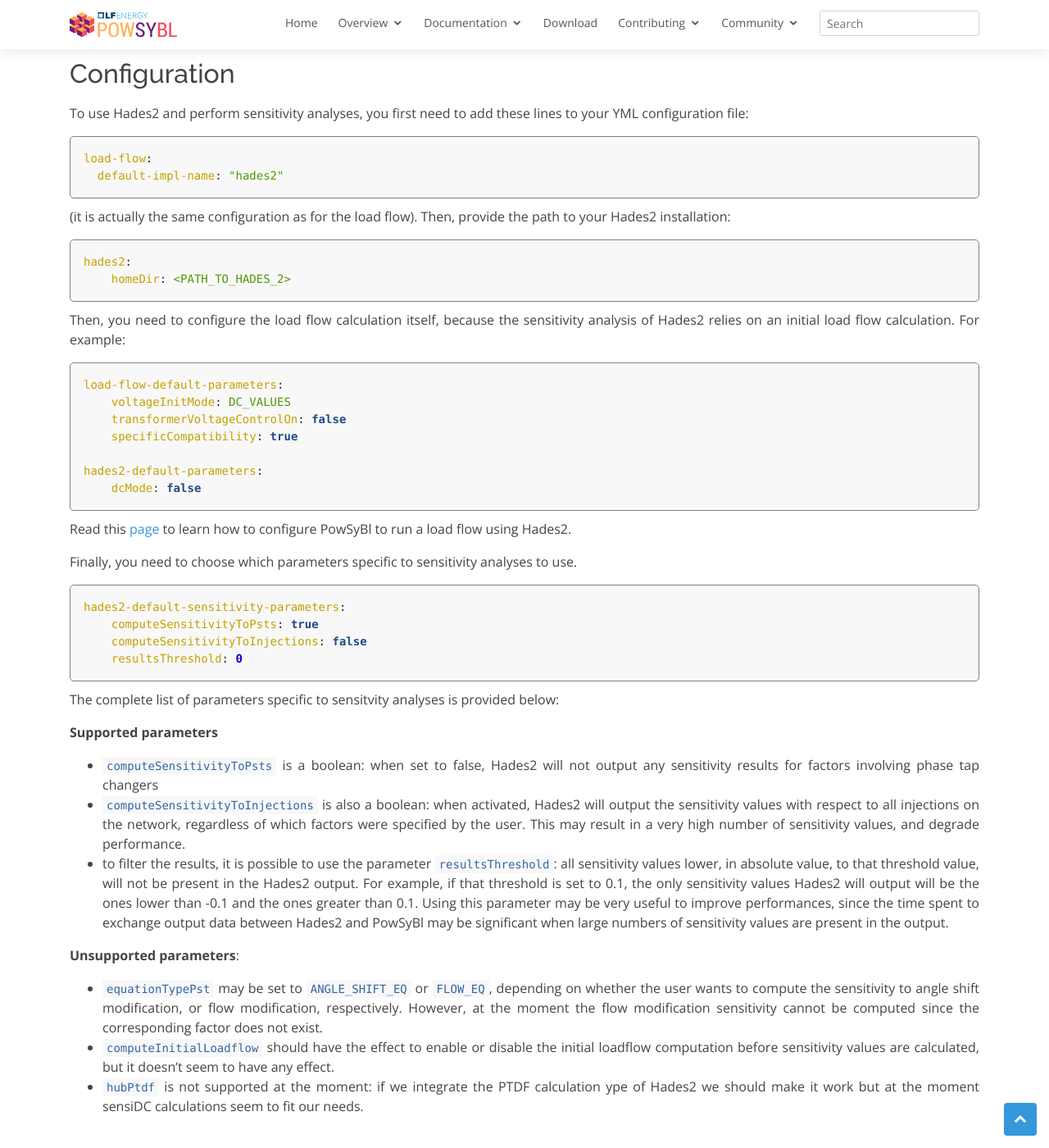
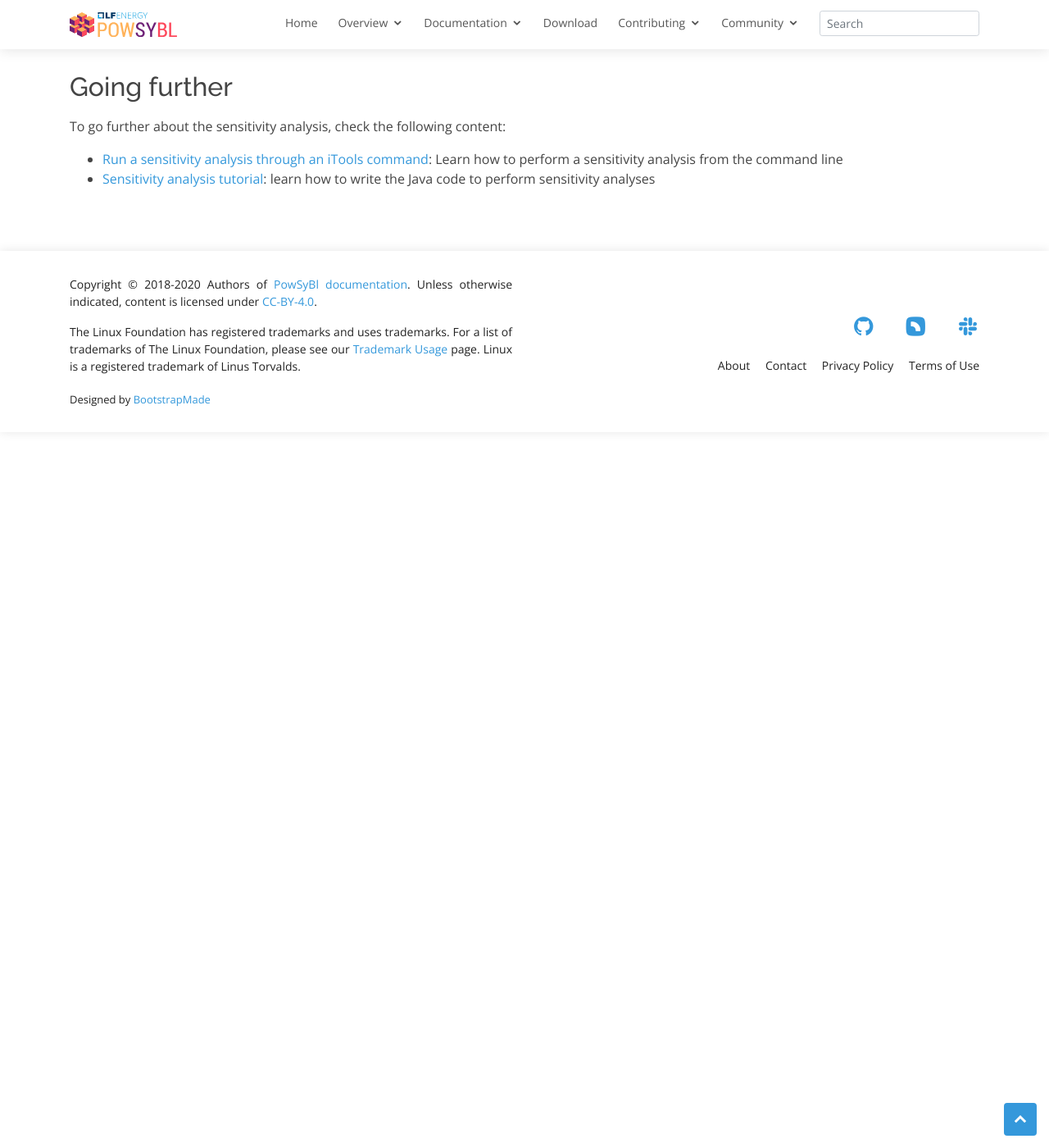
Before and after one commit to powsybl/powsybl.github.io, a Jekyll site: the page built from pages/documentation/simulation/sensitivity/index.md, in a window 1280 px wide and 1400 px high, scrolled down 3076 px. Shown: the whole window at 82% size. Built offline with Jekyll 4.4.1, drawn with Linux system fonts in a browser that asks for light colours; our own code applies the rules of GitHub Pages for plain Markdown files; after the commit the page ends 3603 px from its top, so only the background shows below that; some of the changed text lies outside the part shown.

Commit message:
Dividing sensitivity/index.md implementation into hades2 and Openloadflow implementations.
Signed-off-by: Hadrien <hadrien.godard@artelys.com>

````diff
--- a/pages/documentation/simulation/sensitivity/index.md
+++ b/pages/documentation/simulation/sensitivity/index.md
@@ -104,65 +104,9 @@
 
 ## Implementations
 
-At the moment, the only sensitivity analysis implementation compatible with PowSyBl is the one provided
-with the Hades2 freeware, developped by RTE.
-Read this [documentation page](https://rte-france.github.io/hades2/index.html) to learn how to
-install and configure PowSyBl to use the load flow of Hades2.
-
-## Configuration
-To use Hades2 and perform sensitivity analyses, you first need to add these lines to your YML configuration file:
-```yaml
-load-flow:
-  default-impl-name: "hades2"
-```
-(it is actually the same configuration as for the load flow). Then, provide the path to your Hades2 installation:
-```yaml
-hades2:
-    homeDir: <PATH_TO_HADES_2>
-```
-Then, you need to configure the load flow calculation itself, because the
-sensitivity analysis of Hades2 relies on an initial load flow calculation. For example:
-```yaml
-load-flow-default-parameters:
-    voltageInitMode: DC_VALUES
-    transformerVoltageControlOn: false
-    specificCompatibility: true
-
-hades2-default-parameters:
-    dcMode: false
-```
-Read this [page](../loadflow/index.html#configuration) to learn how to
-configure PowSyBl to run a load flow using Hades2.
-
-Finally, you need to choose which parameters specific to sensitivity analyses to use.
-```yaml
-hades2-default-sensitivity-parameters:
-    computeSensitivityToPsts: true
-    computeSensitivityToInjections: false
-    resultsThreshold: 0
-```
-The complete list of parameters specific to sensitvity analyses is provided below:
-
-**Supported parameters**
-- `computeSensitivityToPsts` is a boolean: when set to false, Hades2 will not output any sensitivity
-results for factors involving phase tap changers
-- `computeSensitivityToInjections` is also a boolean: when activated, Hades2 will output the sensitivity
-values with respect to all injections on the network, regardless of which factors were specified by the
-user. This may result in a very high number of sensitivity values, and degrade performance.
-- to filter the results, it is possible to use the parameter `resultsThreshold`: all sensitivity values
-lower, in absolute value, to that threshold value, will not be present in the Hades2 output.
-For example, if that threshold is set to 0.1, the only sensitivity values Hades2 will output will be
-the ones lower than -0.1 and the ones greater than 0.1. Using this parameter may be very useful to
-improve performances, since the time spent to exchange output data between Hades2 and PowSyBl may
-be significant when large numbers of sensitivity values are present in the output.
-
-
-**Unsupported parameters**:
-- `equationTypePst` may be set to `ANGLE_SHIFT_EQ` or `FLOW_EQ`, depending on whether the user wants to compute the sensitivity to angle shift modification, or flow modification, respectively. However, at the moment the flow modification sensitivity cannot be computed since the corresponding factor does not exist.
-- `computeInitialLoadflow` should have the effect to enable or disable the initial loadflow computation
-before sensitivity values are calculated, but it doesn't seem to have any effect.
-- `hubPtdf` is not supported at the moment: if we integrate the PTDF calculation ype of Hades2 we should make it work but at the moment sensiDC calculations seem to fit our needs.
-
+The following sensitivity analysis implementations are supported:
+- [PowSyBl OpenLoadFlow](openlf.md)
+- [Hades2](hades2.md)
 
 ## Going further
 
````
Also changed, not shown: pages/documentation/simulation/sensitivity/hades2.md (added, +67 -0 lines), pages/documentation/simulation/sensitivity/openlf.md (added, +75 -0 lines).
